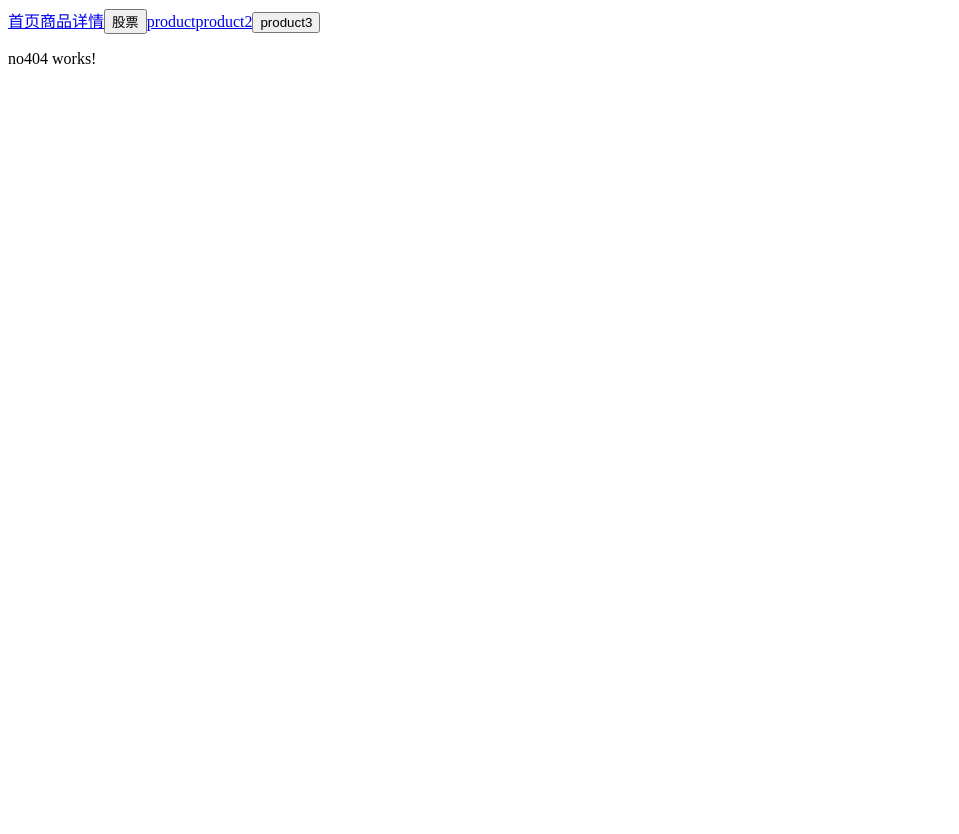
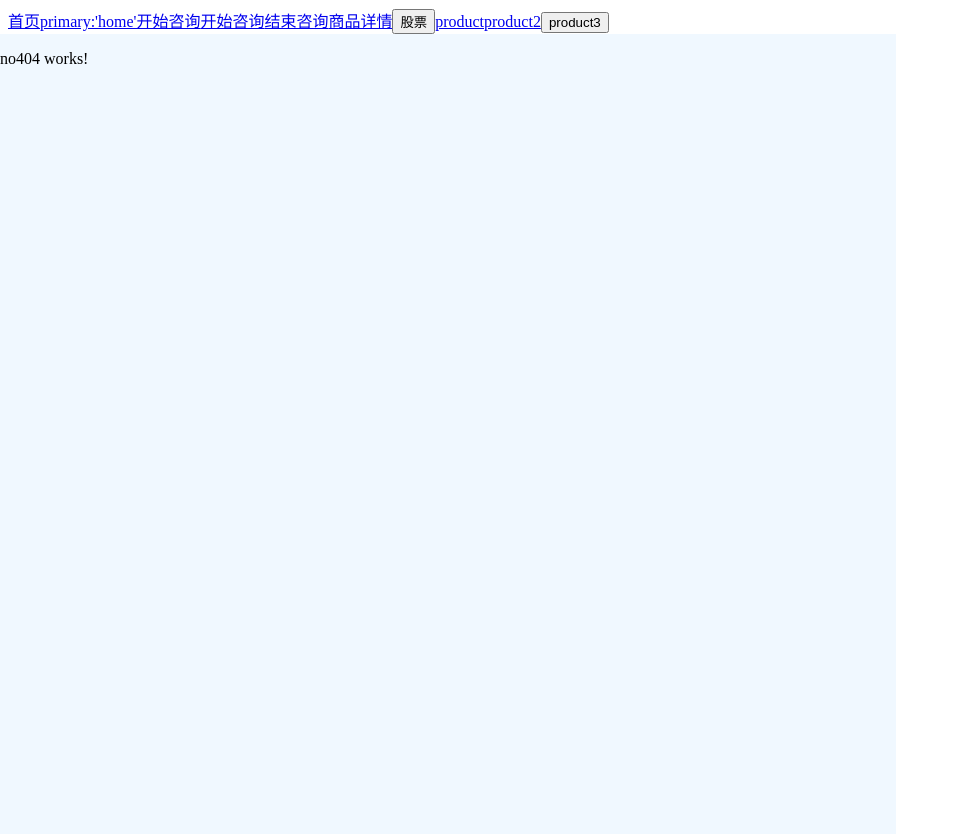
Before and after one commit to XiomgMingCai/typescript-router-demo, an Angular app: page /zixun in a window 1280 px wide. Shown: the whole page, without its empty margins (0-959 px from the left). Before the commit the page ends 800 px from the top, so only its background shows below. Built offline with nearby package versions, Linux system fonts and the light colour scheme.

Commit message:
辅助路由

```diff
--- a/src/app/app-routing.module.ts
+++ b/src/app/app-routing.module.ts
@@ -6,6 +6,7 @@ import {No404Component} from "./no404/no404.component";
 import {ProductComponent} from "./product/product.component";
 import {BuyerListComponent} from "./buyer-list/buyer-list.component";
 import {SellerListComponent} from "./seller-list/seller-list.component";
+import {ZixunComponent} from "./zixun/zixun.component";
 
 const routes: Routes = [
   {path: '', redirectTo: 'home', pathMatch: 'full'},
@@ -16,6 +17,7 @@ const routes: Routes = [
     ]
   },
   {path: 'stock', component: StockComponent},
+  {path: 'zixun', component: ZixunComponent, outlet: 'aux'},//只能显示在aux插座上
   {path: 'product/:id', component: ProductComponent},
   {path: '**', component: No404Component},
 
--- a/src/app/app.component.css
+++ b/src/app/app.component.css
@@ -0,0 +1,7 @@
+.page-content{
+  width: 70%;
+  position: absolute;
+  height: 100%;
+  background-color: aliceblue;
+  left: 0;
+}
--- a/src/app/app.component.html
+++ b/src/app/app.component.html
@@ -1,8 +1,14 @@
 <!--The content below is only a placeholder and can be replaced.-->
 <a [routerLink]="['/home']">首页</a>
+<a [routerLink]="[{outlets:{primary:'home',aux:'zixun'}}]">primary:'home'开始咨询</a>
+<a [routerLink]="[{outlets:{aux:'zixun'}}]">开始咨询</a>
+<a [routerLink]="[{outlets:{aux:null}}]">结束咨询</a>
 <a [routerLink]="['/stock']" [queryParams]="{id:1}">商品详情</a>
 <input type="button" value="股票" (click)="toStock()">
-<a [routerLink]="['/product',1]" >product</a>
-<a [routerLink]="['/product',2]" >product2</a>
+<a [routerLink]="['/product',1]">product</a>
+<a [routerLink]="['/product',2]">product2</a>
 <input type="button" value="product3" (click)="toProduct()">
-<router-outlet></router-outlet>
+<div class="page-content">
+  <router-outlet></router-outlet>
+</div>
+<router-outlet name="aux"></router-outlet>
--- a/src/app/app.module.ts
+++ b/src/app/app.module.ts
@@ -10,6 +10,7 @@ import { No404Component } from './no404/no404.component';
 import { ProductComponent } from './product/product.component';
 import { BuyerListComponent } from './buyer-list/buyer-list.component';
 import { SellerListComponent } from './seller-list/seller-list.component';
+import { ZixunComponent } from './zixun/zixun.component';
 
 
 @NgModule({
@@ -20,7 +21,8 @@ import { SellerListComponent } from './seller-list/seller-list.component';
     No404Component,
     ProductComponent,
     BuyerListComponent,
-    SellerListComponent
+    SellerListComponent,
+    ZixunComponent
   ],
   imports: [
     BrowserModule,
--- /dev/null
+++ b/src/app/zixun/zixun.component.css
@@ -0,0 +1,7 @@
+.zixun{
+  width: 30%;
+  position: absolute;
+  right: 0;
+  background: aqua;
+  height: 100%;
+}
--- /dev/null
+++ b/src/app/zixun/zixun.component.html
@@ -0,0 +1,3 @@
+<div class="zixun">
+  我是咨询
+</div>
--- /dev/null
+++ b/src/app/zixun/zixun.component.ts
@@ -0,0 +1,15 @@
+import { Component, OnInit } from '@angular/core';
+
+@Component({
+  selector: 'app-zixun',
+  templateUrl: './zixun.component.html',
+  styleUrls: ['./zixun.component.css']
+})
+export class ZixunComponent implements OnInit {
+
+  constructor() { }
+
+  ngOnInit() {
+  }
+
+}
--- a/src/styles.css
+++ b/src/styles.css
@@ -1 +1,6 @@
 /* You can add global styles to this file, and also import other style files */
+html{
+  height: 100%;
+  width: 100%;
+  position: absolute;
+}
```
Also changed, not shown: 2 other files (tests, documents, lock files or other folders).
